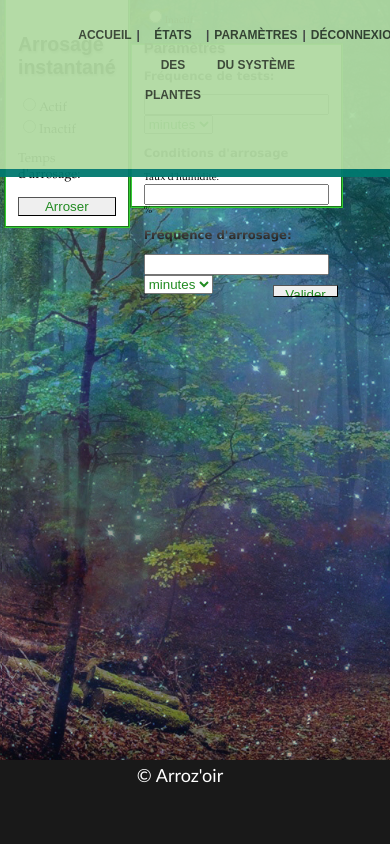
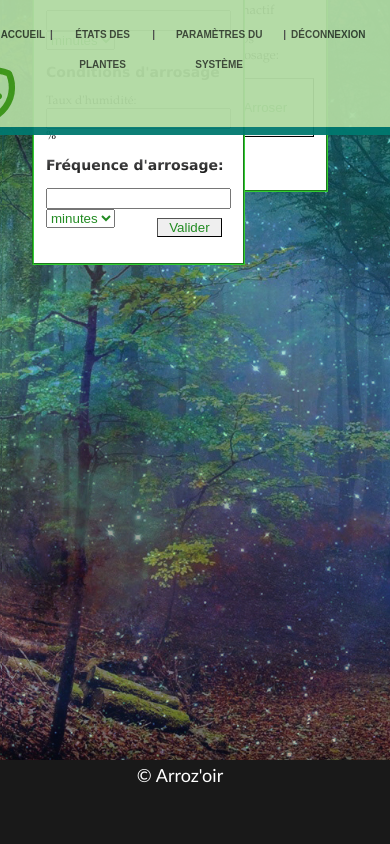
Before and after one commit to Team-Bedoster/Arroster, a PHP site: page /system_settings.php in a window 390 px wide. Run offline with PHP 8.4, Linux system fonts and the light colour scheme; the visitor is signed in with stand-in values (Sample User, id 1).

Commit message:
Add files via upload

```diff
--- a/Site/css/css_header.css
+++ b/Site/css/css_header.css
@@ -211,9 +211,10 @@ ul li:hover a{
 	}
 
 	#logo{
-		margin-top:1%;
+
 		width:2%;
 		margin-left:1%;
+
 
 	}
 
@@ -222,6 +223,7 @@ ul li:hover a{
 @media all and (max-height: 500px){
 
 	#container{
+
 		height:15%;
 		background-color:white;
 
@@ -251,10 +253,10 @@ ul li:hover a{
 }
 
 
-@media all and (max-width: 450px){
+@media all and (max-width: 550px){
 
 	#container{
-		height:20%;
+		height:15%;
 		background-color:white;
 
 	}
@@ -277,7 +279,7 @@ ul li:hover a{
 
 	#logo{
 
-		margin-top:10000%;
+		margin-left:-45%;
 
 	}
 
@@ -293,12 +295,13 @@ ul li:hover a{
 		height:10%;
 		background-color:white;
 
+
 	}
 
 	}
 	li{
 
-		font-size:10px;;
+		font-size:10px;
 	}
 	#menu{
 
@@ -325,7 +328,7 @@ ul li:hover a{
 	}
 	li{
 
-		font-size:10px;;
+		font-size:10px;
 	}
 	#menu{
 
@@ -352,7 +355,7 @@ ul li:hover a{
 	}
 	li{
 
-		font-size:12px;;
+		font-size:12px;
 	}
 	#menu{
 
@@ -363,3 +366,33 @@ ul li:hover a{
 
 
 }
+
+
+@media all and (min-height: 1000px){
+	#search{
+		width:20%;
+
+	}
+	#container{
+		height:10%;
+		background-color:white;
+
+
+	}
+
+	}
+	li{
+
+		font-size:10px;
+	}
+	#menu{
+
+		margin-top:1%;
+		margin-left:-15%;
+	}
+
+	#logo{
+
+	margin-top:-4%;}
+
+}
--- a/Site/css/css_system.css
+++ b/Site/css/css_system.css
@@ -136,108 +136,7 @@ p{
 
 /************************************************responsive************************************/
 
-@media all and (max-width: 1024px)
 
-{
-
-
-body{
-	background: url("../img/bg2.jpg") center;
-	background-size: cover;
-	background-image: cover;
-	width: 100%;
-	height: 100%;
-	min-height: 100%;
-	z-index: -999;
-	position: fixed;
-}
-#instant{
-	position:relative;
-	margin-right:auto;
-}
-#cond{
-	display: flex;
-	align-items: center;
-	height: 73%;
-	position: absolute;
-	margin-left: auto;
-	width: 20%;
-	margin-top: 7%;
-	background-color:white;
-	border-color:#32CD32;
-	border-width:2px;
-
-}
-
-#valider{
-	width: 35%;
-	height: 8%;
-	margin-top: -5%;
-	margin-left:70%;
-	border-color: 000000;
-	border-width: 0.2px;
-}
-
-
-
-
-}
-
-@media all and (max-width: 750px)
-
-{
-	#arrosage_instantane{
-
-		font-size:13px;
-	}
-#arrosage_conditionnel{
-
-		font-size:12px;
-	}
-
-	#pac{
-
-		font-size:12px;
-	}
-
-
-body{
-
-	background-size: cover;
-	background-image: cover;
-	width: 100%;
-	height: 100%;
-	min-height: 100%;
-	z-index: -999;
-	position: fixed;
-}
-#cond{
-	display: flex;
-	align-items: center;
-	height: 73%;
-	margin-left: 20%;
-	height:60%;
-	width: 20%;
-	margin-top: 7%;
-	background-color:white;
-	border-color:#32CD32;
-	border-width:2px;
-
-}
-
-#valider{
-	width: 35%;
-	height: 8%;
-	margin-top: -5%;
-	margin-left:70%;
-	border-color: 000000;
-	border-width: 0.2px;
-}
-
-
-
-
-}
 
 @media all and (min-width: 1000px)
 
@@ -315,7 +214,7 @@ body{
 	margin-left: 25%;
 	width: 20%;
 	margin-top: 7%;
-	background-color:white;
+	background-color:red;
 	border-color:#32CD32;
 	border-width:2px;
 }
@@ -433,14 +332,15 @@ body{
 
 
 	#instant{
-	margin-top:20%;
-	margin-left:30%;
+	height:20%;
+	margin-top:50%;
+	margin-left:60%;
 }
 #cond{
 
 	align-items: center;
 	height: 35%;
-
+	margin-top:40%;
 	width: 20%;
 
 	background-color:white;
@@ -464,21 +364,61 @@ body{
 }
 
 
-@media all and (min-height: 1024px ){
+@media all and (max-height: 1000px ){
 
 
 	#instant{
-	margin-top:60%;
-	margin-left:50%;
+	margin-top:20%;
+	margin-left:60%;
+
 }
 #cond{
 
+	align-items: center;
+	height: auto;
 
-	height: 35%;
-	margin-top:-40%;
+	width: 20%;
+	margin-top:	12%;
+	margin-right:50%;
+	background-color:white;
+	border-color:#32CD32;
+	border-width:2px;
+
+}
+	#arrosage_conditionnel{
+		margin-bottom:-10%;
+		font-size:15px;
+	}
+
+	#pac{
+		padding-top:10%;
+		font-size:12px;
+	}
+	#valider{
+		margin-left:60%;
+		height:5%;
+	}
 
 
+
+}
+
+
+@media all and (max-height: 560px ){
+
+
+	#instant{
+	margin-top:20%;
+	margin-left:50%;
+	height:auto;
+}
+#cond{
+
+	align-items: center;
+	height: auto;
+
 	width: 20%;
+	margin-top:	10%;
 
 	background-color:white;
 	border-color:#32CD32;
@@ -486,16 +426,19 @@ body{
 
 }
 	#arrosage_conditionnel{
-		margin-bottom:0%;
+		margin-bottom:-10%;
 		font-size:15px;
 	}
 
 	#pac{
-
-		font-size:15px;
+		padding-top:10%;
+		font-size:12px;
+	}
+	#valider{
+		margin-left:60%;
+		height:5%;
 	}
 
 
 
-
 }
```
